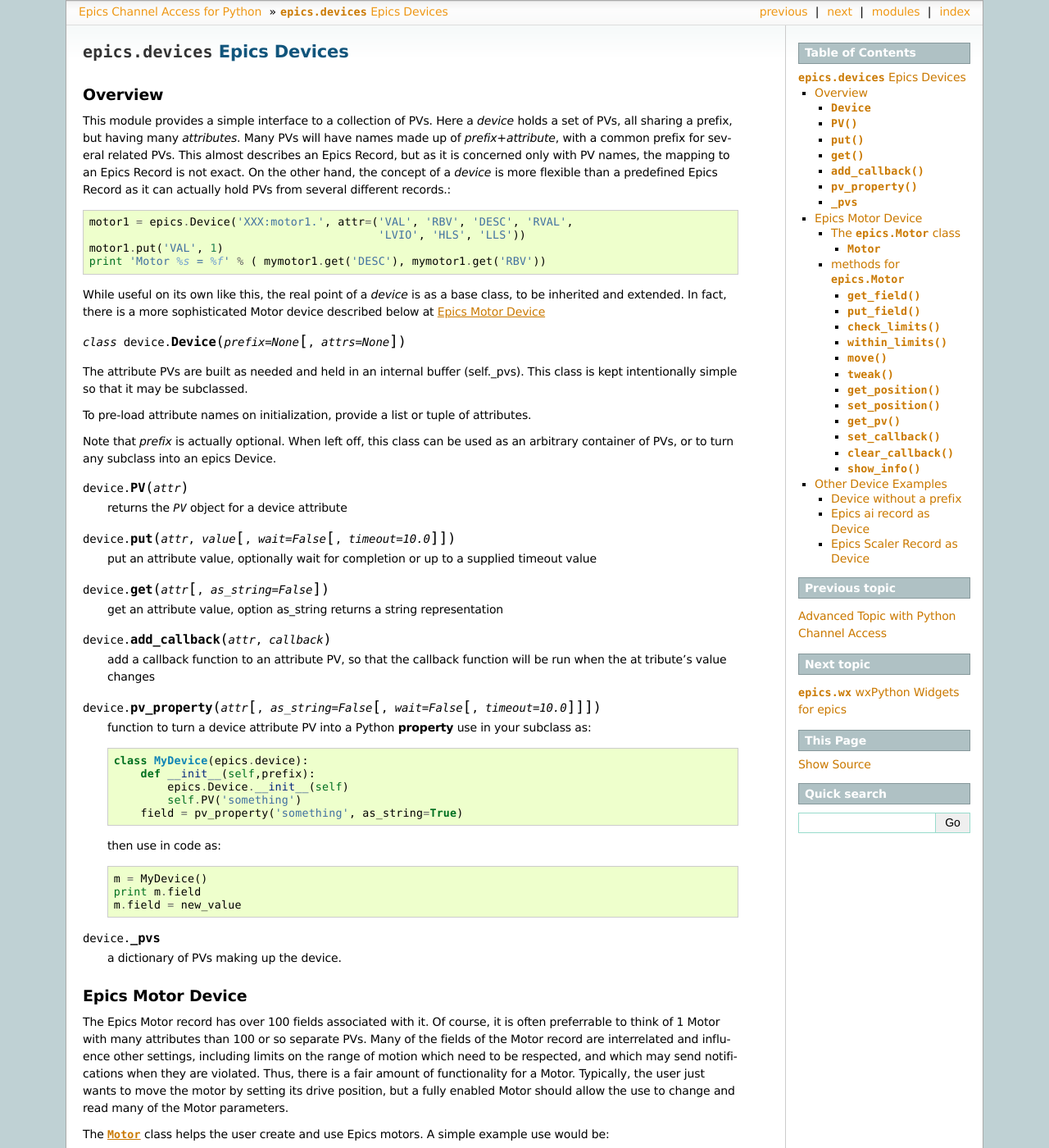
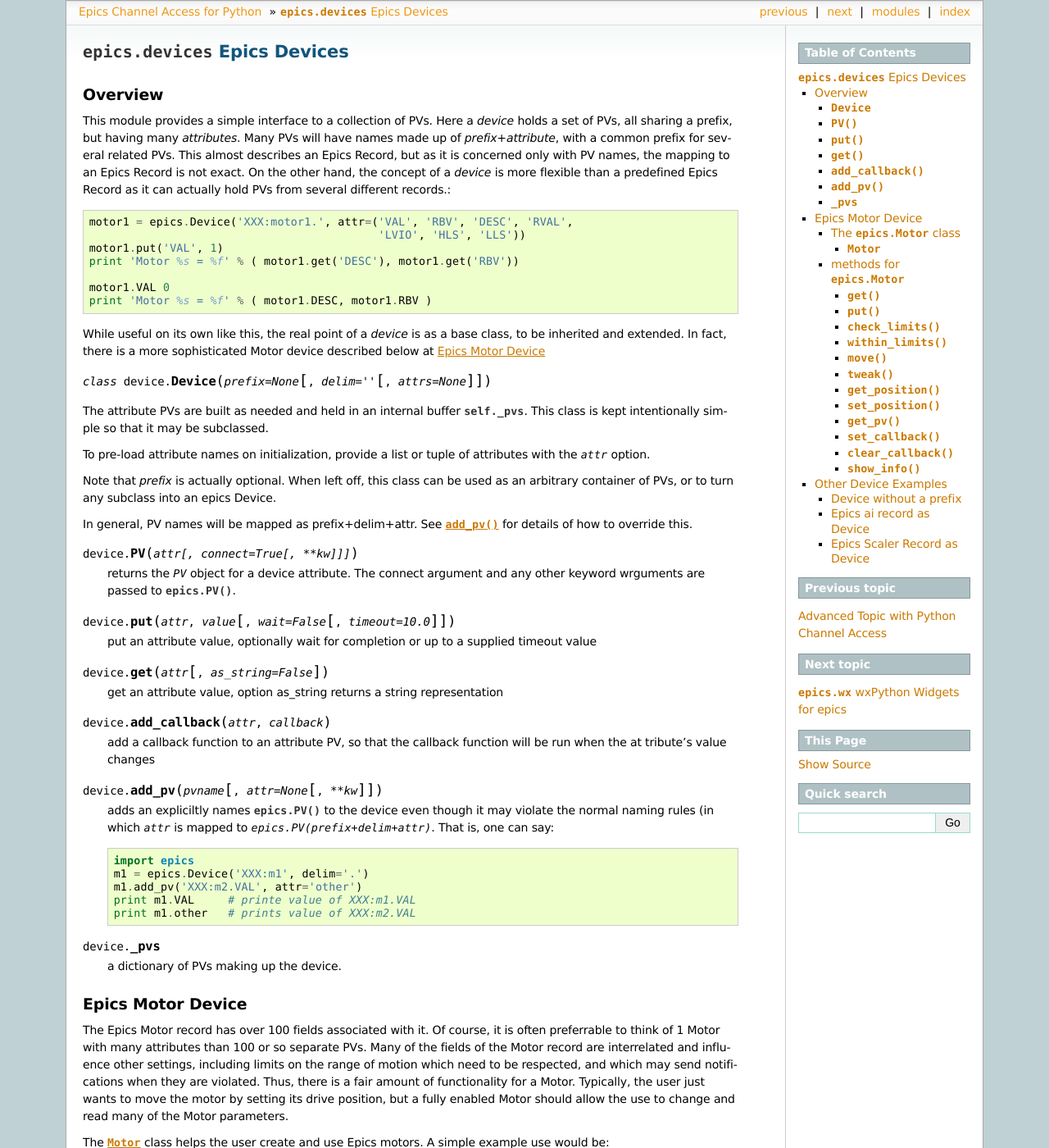
Before and after one commit to pyepics/pyepics, a Sphinx documentation site: the page built from doc/devices.rst, in a window 1280 px wide and 1400 px high. Shown: the whole window at 82% size. Built offline with Sphinx 7.4.7, drawn with Linux system fonts in a browser that asks for light colours; formulas are drawn with MathJax 3; the version number is read from the project's files by our own code; some of the changed text lies outside the part shown.

Commit message:
first pass at 3.0.10

```diff
--- a/doc/devices.rst
+++ b/doc/devices.rst
@@ -20,60 +20,62 @@
     motor1 = epics.Device('XXX:motor1.', attr=('VAL', 'RBV', 'DESC', 'RVAL',
                                                'LVIO', 'HLS', 'LLS'))
     motor1.put('VAL', 1)
-    print 'Motor %s = %f' % ( mymotor1.get('DESC'), mymotor1.get('RBV'))
+    print 'Motor %s = %f' % ( motor1.get('DESC'), motor1.get('RBV'))
+
+    motor1.VAL 0
+    print 'Motor %s = %f' % ( motor1.DESC, motor1.RBV )
 
 While useful on its own like this, the real point of a *device* is as a
 base class, to be inherited and extended.  In fact, there is a more
 sophisticated   Motor device described below at :ref:`device-motor-label`
 
-.. class:: Device(prefix=None[, attrs=None])
+.. class:: Device(prefix=None[, delim=''[, attrs=None]])
 
-The attribute PVs are built as needed and held in an internal
-buffer (self._pvs).  This class is kept intentionally simple
-so that it may be subclassed.
+The attribute PVs are built as needed and held in an internal buffer
+:data:`self._pvs`.  This class is kept intentionally simple so that it may
+be subclassed.
 
-To pre-load attribute names on initialization, provide a list or tuple of attributes.
+To pre-load attribute names on initialization, provide a list or tuple of
+attributes with the `attr` option.
 
 Note that *prefix* is actually optional.  When left off, this class can be
 used as an arbitrary container of PVs, or to turn any subclass into an
 epics Device.
 
+In general, PV names will be mapped as prefix+delim+attr.  See
+:meth:`add_pv` for details of how to override this.
 
-.. method:: PV(attr)
+.. method:: PV(attr[, connect=True[, **kw]]])
 
-   returns the `PV` object for a device attribute
+   returns the `PV` object for a device attribute.  The connect argument
+   and any other keyword wrguments are passed to :meth:`epics.PV`.
 
-.. method::  put(attr,value[,wait=False[,timeout=10.0]])
+.. method::  put(attr, value[, wait=False[, timeout=10.0]])
 
    put an attribute value, optionally wait for completion or up to a
    supplied timeout value
 
-.. method::  get(attr[,as_string=False])
+.. method::  get(attr[, as_string=False])
 
    get an attribute value, option as_string returns a string
    representation
 
-.. method:: add_callback(attr,callback)
+.. method:: add_callback(attr, callback)
 
    add a callback function to an attribute PV, so that the callback
    function will be run when the at tribute's value changes
 
-.. function:: pv_property(attr[, as_string=False[,wait=False[,timeout=10.0]]])
+.. method:: add_pv(pvname[, attr=None,[ **kw]])
 
-   function to turn a device attribute PV into a Python **property**
-   use in your subclass as::
+   adds an expliciltly names :meth:`epics.PV` to the device even though it
+   may violate the normal naming rules (in which `attr` is mapped to
+   `epics.PV(prefix+delim+attr)`.   That is, one can say::
 
-       class MyDevice(epics.device):
-           def __init__(self,prefix):
-               epics.Device.__init__(self)
-               self.PV('something')
-           field = pv_property('something', as_string=True)
-
-   then use in code as::
-
-       m = MyDevice()
-       print m.field
-       m.field = new_value
+    import epics
+    m1 = epics.Device('XXX:m1', delim='.')
+    m1.add_pv('XXX:m2.VAL', attr='other')
+    print m1.VAL     # printe value of XXX:m1.VAL
+    print m1.other   # prints value of XXX:m2.VAL
 
 .. data:: _pvs
 
@@ -102,7 +104,7 @@
     import epics
     m1 = epics.Motor('XXX:m1')
 
-    print 'Motor:  ', m1.description , ' Currently at ', m1.readback
+    print 'Motor:  ', m1.DESC , ' Currently at ', m1.RBV
 
     m1.tweak_val = 0.10
     m1.move(0.0, dial=True, wait=True)
@@ -110,12 +112,14 @@
     for i in range(10):
         m1.tweak(dir='forward', wait=True)
 	time.sleep(1.0)
-        print 'Motor:  ', m1.description , ' Currently at ', m1.readback
+        print 'Motor:  ', m1.DESC , ' Currently at ', m1.RBV
 
 Which will step the motor through a set of positions.    You'll notice a
 few features for Motor:
 
- 1.  Motors use english-name attributes for fields of the motor record.  Thus '.VAL' becomes 'drive' and '.DESC' becomes  description.
+ 1.  Motors can use english-name aliases for attributes for fields of the
+ motor record.  Thus 'VAL' can be spelled 'drive' and 'DESC' can be
+ 'description'.   The Table
 
  2.  The methods for setting positions can use the User, Dial, or Step coordinate system, and can wait for completion.
 
@@ -138,119 +142,119 @@
       >>> m = Motor('XX:m1')
       >>> print m.drive, m.description, m.slew_speed
       1.030 Fine X 5.0
-      >>> print m.get_field('device_type', as_string=True)
+      >>> print m.get('device_type', as_string=True)
       'asynMotor'
 
 
 A Motor has very many fields.  Only a few of them are created on
 initialization -- the rest are retrieved as needed.  The motor fields can
-be retrieved either with an attribute or with the :meth:`get_field` method.
-A full list of Motor attributes and their mapping to fields from the motor
+be retrieved either with an attribute or with the :meth:`get` method.
+A full list of Motor attributes and their aliases for the motor
 record is given in :ref:`Table of Motor Attributes <motorattr_table>`.
 
 .. _motorattr_table:
 
-   Table of Attributes for the epics :class:`Motor` class, and the
-   corresponding field to the Epics Motor Record.
+   Table of Aliases for attributes for the epics :class:`Motor` class, and the
+   corresponding attribute name of the Motor Record field.
 
 
 +--------------------+--------------------------+---+--------------------+--------------------------+
-| **attribute**      |  *Motor Record field*    |   |  **attribute**     | *Motor Record field*     |
+|   **alias**        |  *Motor Record field*    |   |    **alias**       | *Motor Record field*     |
 +====================+==========================+===+====================+==========================+
-| enabled            |     _able.VAL            |   |   moving           |      .MOVN               |
+| disabled           |     _able.VAL            |   |   moving           |       MOVN               |
 +--------------------+--------------------------+---+--------------------+--------------------------+
-| acceleration       |     .ACCL                |   |   resolution       |      .MRES               |
+| acceleration       |      ACCL                |   |   resolution       |       MRES               |
 +--------------------+--------------------------+---+--------------------+--------------------------+
-| back_accel         |     .BACC                |   |   motor_status     |      .MSTA               |
+| back_accel         |      BACC                |   |   motor_status     |       MSTA               |
 +--------------------+--------------------------+---+--------------------+--------------------------+
-| backlash           |     .BDST                |   |   offset           |      .OFF                |
+| backlash           |      BDST                |   |   offset           |       OFF                |
 +--------------------+--------------------------+---+--------------------+--------------------------+
-| back_speed         |     .BVEL                |   |   output_mode      |      .OMSL               |
+| back_speed         |      BVEL                |   |   output_mode      |       OMSL               |
 +--------------------+--------------------------+---+--------------------+--------------------------+
-| card               |     .CARD                |   |   output           |      .OUT                |
+| card               |      CARD                |   |   output           |       OUT                |
 +--------------------+--------------------------+---+--------------------+--------------------------+
-| dial_high_limit    |     .DHLM                |   |   prop_gain        |      .PCOF               |
+| dial_high_limit    |      DHLM                |   |   prop_gain        |       PCOF               |
 +--------------------+--------------------------+---+--------------------+--------------------------+
-| direction          |     .DIR                 |   |   precision        |      .PREC               |
+| direction          |      DIR                 |   |   precision        |       PREC               |
 +--------------------+--------------------------+---+--------------------+--------------------------+
-| dial_low_limit     |     .DLLM                |   |   readback         |      .RBV                |
+| dial_low_limit     |      DLLM                |   |   readback         |       RBV                |
 +--------------------+--------------------------+---+--------------------+--------------------------+
-| settle_time        |     .DLY                 |   |   retry_max        |      .RTRY               |
+| settle_time        |      DLY                 |   |   retry_max        |       RTRY               |
 +--------------------+--------------------------+---+--------------------+--------------------------+
-| done_moving        |     .DMOV                |   |   retry_count      |      .RCNT               |
+| done_moving        |      DMOV                |   |   retry_count      |       RCNT               |
 +--------------------+--------------------------+---+--------------------+--------------------------+
-| dial_readback      |     .DRBV                |   |   retry_deadband   |      .RDBD               |
+| dial_readback      |      DRBV                |   |   retry_deadband   |       RDBD               |
 +--------------------+--------------------------+---+--------------------+--------------------------+
-| description        |     .DESC                |   |   dial_difference  |      .RDIF               |
+| description        |      DESC                |   |   dial_difference  |       RDIF               |
 +--------------------+--------------------------+---+--------------------+--------------------------+
-| dial_drive         |     .DVAL                |   |   raw_encoder_pos  |      .REP                |
+| dial_drive         |      DVAL                |   |   raw_encoder_pos  |       REP                |
 +--------------------+--------------------------+---+--------------------+--------------------------+
-| units              |     .EGU                 |   |   raw_high_limit   |      .RHLS               |
+| units              |      EGU                 |   |   raw_high_limit   |       RHLS               |
 +--------------------+--------------------------+---+--------------------+--------------------------+
-| encoder_step       |     .ERES                |   |   raw_low_limit    |      .RLLS               |
+| encoder_step       |      ERES                |   |   raw_low_limit    |       RLLS               |
 +--------------------+--------------------------+---+--------------------+--------------------------+
-| freeze_offset      |     .FOFF                |   |   relative_value   |      .RLV                |
+| freeze_offset      |      FOFF                |   |   relative_value   |       RLV                |
 +--------------------+--------------------------+---+--------------------+--------------------------+
-| move_fraction      |     .FRAC                |   |   raw_motor_pos    |      .RMP                |
+| move_fraction      |      FRAC                |   |   raw_motor_pos    |       RMP                |
 +--------------------+--------------------------+---+--------------------+--------------------------+
-| hi_severity        |     .HHSV                |   |   raw_readback     |      .RRBV               |
+| hi_severity        |      HHSV                |   |   raw_readback     |       RRBV               |
 +--------------------+--------------------------+---+--------------------+--------------------------+
-| hi_alarm           |     .HIGH                |   |   readback_res     |      .RRES               |
+| hi_alarm           |      HIGH                |   |   readback_res     |       RRES               |
 +--------------------+--------------------------+---+--------------------+--------------------------+
-| hihi_alarm         |     .HIHI                |   |   raw_drive        |      .RVAL               |
+| hihi_alarm         |      HIHI                |   |   raw_drive        |       RVAL               |
 +--------------------+--------------------------+---+--------------------+--------------------------+
-| high_limit         |     .HLM                 |   |   dial_speed       |      .RVEL               |
+| high_limit         |      HLM                 |   |   dial_speed       |       RVEL               |
 +--------------------+--------------------------+---+--------------------+--------------------------+
-| high_limit_set     |     .HLS                 |   |   s_speed          |      .S                  |
+| high_limit_set     |      HLS                 |   |   s_speed          |       S                  |
 +--------------------+--------------------------+---+--------------------+--------------------------+
-| hw_limit           |     .HLSV                |   |   s_back_speed     |      .SBAK               |
+| hw_limit           |      HLSV                |   |   s_back_speed     |       SBAK               |
 +--------------------+--------------------------+---+--------------------+--------------------------+
-| home_forward       |     .HOMF                |   |   s_base_speed     |      .SBAS               |
+| home_forward       |      HOMF                |   |   s_base_speed     |       SBAS               |
 +--------------------+--------------------------+---+--------------------+--------------------------+
-| home_reverse       |     .HOMR                |   |   s_max_speed      |      .SMAX               |
+| home_reverse       |      HOMR                |   |   s_max_speed      |       SMAX               |
 +--------------------+--------------------------+---+--------------------+--------------------------+
-| high_op_range      |     .HOPR                |   |   set              |      .SET                |
+| high_op_range      |      HOPR                |   |   set              |       SET                |
 +--------------------+--------------------------+---+--------------------+--------------------------+
-| high_severity      |     .HSV                 |   |   stop_go          |      .SPMG               |
+| high_severity      |      HSV                 |   |   stop_go          |       SPMG               |
 +--------------------+--------------------------+---+--------------------+--------------------------+
-| integral_gain      |     .ICOF                |   |   s_revolutions    |      .SREV               |
+| integral_gain      |      ICOF                |   |   s_revolutions    |       SREV               |
 +--------------------+--------------------------+---+--------------------+--------------------------+
-| jog_accel          |     .JAR                 |   |   stop             |      .STOP               |
+| jog_accel          |      JAR                 |   |   stop             |       STOP               |
 +--------------------+--------------------------+---+--------------------+--------------------------+
-| jog_forward        |     .JOGF                |   |   t_direction      |      .TDIR               |
+| jog_forward        |      JOGF                |   |   t_direction      |       TDIR               |
 +--------------------+--------------------------+---+--------------------+--------------------------+
-| jog_reverse        |     .JOGR                |   |   tweak_forward    |      .TWF                |
+| jog_reverse        |      JOGR                |   |   tweak_forward    |       TWF                |
 +--------------------+--------------------------+---+--------------------+--------------------------+
-| jog_speed          |     .JVEL                |   |   tweak_reverse    |      .TWR                |
+| jog_speed          |      JVEL                |   |   tweak_reverse    |       TWR                |
 +--------------------+--------------------------+---+--------------------+--------------------------+
-| last_dial_val      |     .LDVL                |   |   tweak_val        |      .TWV                |
+| last_dial_val      |      LDVL                |   |   tweak_val        |       TWV                |
 +--------------------+--------------------------+---+--------------------+--------------------------+
-| low_limit          |     .LLM                 |   |   use_encoder      |      .UEIP               |
+| low_limit          |      LLM                 |   |   use_encoder      |       UEIP               |
 +--------------------+--------------------------+---+--------------------+--------------------------+
-| low_limit_set      |     .LLS                 |   |   u_revolutions    |      .UREV               |
+| low_limit_set      |      LLS                 |   |   u_revolutions    |       UREV               |
 +--------------------+--------------------------+---+--------------------+--------------------------+
-| lo_severity        |     .LLSV                |   |   use_rdbl         |      .URIP               |
+| lo_severity        |      LLSV                |   |   use_rdbl         |       URIP               |
 +--------------------+--------------------------+---+--------------------+--------------------------+
-| lolo_alarm         |     .LOLO                |   |   drive            |      .VAL                |
+| lolo_alarm         |      LOLO                |   |   drive            |       VAL                |
 +--------------------+--------------------------+---+--------------------+--------------------------+
-| low_op_range       |     .LOPR                |   |   base_speed       |      .VBAS               |
+| low_op_range       |      LOPR                |   |   base_speed       |       VBAS               |
 +--------------------+--------------------------+---+--------------------+--------------------------+
-| low_alarm          |     .LOW                 |   |   slew_speed       |      .VELO               |
+| low_alarm          |      LOW                 |   |   slew_speed       |       VELO               |
 +--------------------+--------------------------+---+--------------------+--------------------------+
-| last_rel_val       |     .LRLV                |   |   version          |      .VERS               |
+| last_rel_val       |      LRLV                |   |   version          |       VERS               |
 +--------------------+--------------------------+---+--------------------+--------------------------+
-| last_dial_drive    |     .LRVL                |   |   max_speed        |      .VMAX               |
+| last_dial_drive    |      LRVL                |   |   max_speed        |       VMAX               |
 +--------------------+--------------------------+---+--------------------+--------------------------+
-| last_SPMG          |     .LSPG                |   |   use_home         |      .ATHM               |
+| last_SPMG          |      LSPG                |   |   use_home         |       ATHM               |
 +--------------------+--------------------------+---+--------------------+--------------------------+
-| low_severity       |     .LSV                 |   |   deriv_gain       |      .DCOF               |
+| low_severity       |      LSV                 |   |   deriv_gain       |       DCOF               |
 +--------------------+--------------------------+---+--------------------+--------------------------+
 
 
 methods for :class:`epics.Motor`
 ~~~~~~~~~~~~~~~~~~~~~~~~~~~~~~~~~~~~~~~~
 
-.. method:: get_field(attr[, as_string=False])
+.. method:: get(attr[, as_string=False])
 
    sets a field attribute for the motor.
 
@@ -259,16 +263,16 @@
    :param as_string:  whether to return string value.
    :type as_string: ``True`` or ``False``
 
-Note that :meth:`get_field` can return the string value, while fetching the
+Note that :meth:`get` can return the string value, while fetching the
 attribute cannot do so::
 
     >>> m = epics.Motor('XXX:m1')
     >>> print m.device_type
     0
-    >>> print m.get_field('device_type', as_string=True)
+    >>> print m.get('device_type', as_string=True)
     'asynMotor'
 
-.. method:: put_field(attr, value[, wait=False[, timeout=30]])
+.. method:: put(attr, value[, wait=False[, timeout=30]])
 
    sets a field attribute for the motor.
 
@@ -292,7 +296,7 @@
 
    checks whether a target value **would be** a limit violation.
 
-   :param value: target valu
+   :param value: target value
    :param limits: one of 'user', 'dial', or 'raw' for which limits to consider
    :type limits: string
    :rtype:    ``True``/``False``
--- a/setup.py
+++ b/setup.py
@@ -37,7 +37,7 @@
       license = 'Epics Open License',
       description = "Epics Channel Access Extensions to Python",
       package_dir = {'epics': 'lib'},
-      packages = ['epics','epics.wx','epics.devices'],
+      packages = ['epics','epics.wx','epics.devices', 'epics.compat'],
       data_files = data_files )
 
 try:
```
Also changed, not shown: other parts of doc/devices.rst (+2 -2 lines), doc/main_index.html (deleted, +0 -74 lines), doc/pv.rst (+12 -10 lines), lib/__init__.py (+4 -5 lines), 13 other files.
